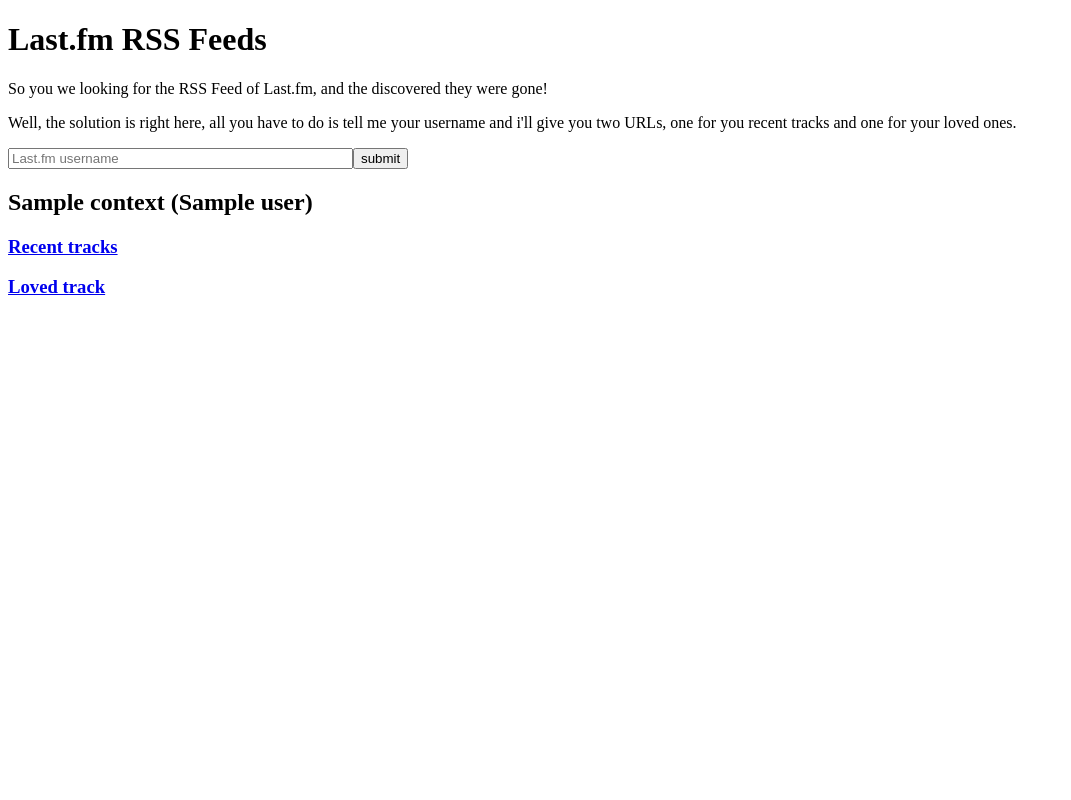
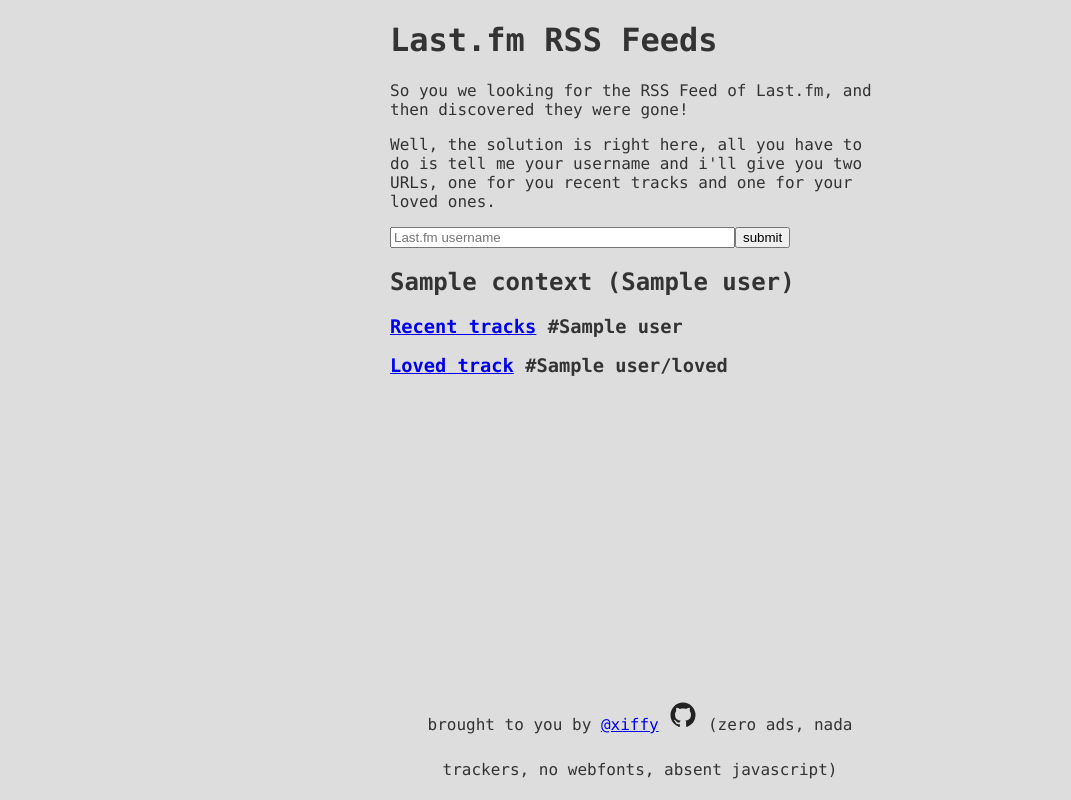
Before and after one commit to xiffy/lfm, a Flask app: template lfm/templates/home.html in a window 1280 px wide. Shown: the whole page, without its empty margins (0-1071 px from the left). Run offline with Flask 2, Linux system fonts and the light colour scheme; the template is opened without the code that fills it: most values are stand-ins (such as "Sample title", 1, 10 or a date in 2020).

Commit message:
Even wat styling op de htlm-pagina

```diff
--- /dev/null
+++ b/lfm/static/style.css
@@ -0,0 +1,24 @@
+body {
+    margin: 20px;
+    font-family: Consolas, "Courier New", monospace;
+    background-color: #ddd;
+    color: #333;
+    }
+
+.content {
+    max-width: 500px;
+    margin: 0 auto;
+}
+
+footer {
+    position: absolute;
+    bottom: 50px;
+    height: 50px;
+    text-align: center;
+    line-height: 45px;
+    max-width: 500px;
+}
+
+footer svg {
+    font-size: 30px;
+}
--- a/lfm/templates/home.html
+++ b/lfm/templates/home.html
@@ -3,18 +3,29 @@
 <head>
     <meta charset="UTF-8">
     <title>RSS Feeds for Last.fm</title>
+    <link rel="stylesheet" href="/static/style.css"/>
 </head>
-<body>
+<body class="content">
 <h1>Last.fm RSS Feeds</h1>
-<p>So you we looking for the RSS Feed of Last.fm, and the discovered they were gone!</p>
+<p>So you we looking for the RSS Feed of Last.fm, and then discovered they were gone!</p>
 <p>Well, the solution is right here, all you have to do is tell me your username and i'll give you two URLs, one for you recent tracks and one for your loved ones.</p>
 <form name="username" method="post">
     <input type="text" size="40" placeholder="Last.fm username" name="user" /><input type="submit" value="submit"/>
 </form>
 <h2>{{ context.title }} ({{ context.user }})</h2>
-<h3><a href="{{ base_url }}{{ context.user }}">Recent tracks</a></h3>
-<h3><a href="{{ base_url }}{{ context.user }}/loved">Loved track</a></h3>
+<h3><a href="{{ base_url }}{{ context.user }}">Recent tracks</a> {{ base_url }}{{ context.user }}</h3>
+<h3><a href="{{ base_url }}{{ context.user }}/loved">Loved track</a> {{ base_url }}{{ context.user }}/loved</h3>
 </p>
 
+<footer>
+    <span class="bye">brought to you by <a href="https://twitter.com/xiffy" class="meme">@xiffy</a>
+        <a href="https://github.com/xiffy/lfm" title="source on github">
+            <svg xmlns="http://www.w3.org/2000/svg"
+                 xmlns:xlink="http://www.w3.org/1999/xlink"
+                 aria-hidden="true" width="1em" height="1em"
+                 style="-ms-transform: rotate(360deg); -webkit-transform: rotate(360deg); transform: rotate(360deg);" preserveAspectRatio="xMidYMid meet" viewBox="0 0 24 24" class="simple-svg" data-icon="mdi-github-circle" data-inline="false">
+                <path d="M12 2A10 10 0 0 0 2 12c0 4.42 2.87 8.17 6.84 9.5c.5.08.66-.23.66-.5v-1.69c-2.77.6-3.36-1.34-3.36-1.34c-.46-1.16-1.11-1.47-1.11-1.47c-.91-.62.07-.6.07-.6c1 .07 1.53 1.03 1.53 1.03c.87 1.52 2.34 1.07 2.91.83c.09-.65.35-1.09.63-1.34c-2.22-.25-4.55-1.11-4.55-4.92c0-1.11.38-2 1.03-2.71c-.1-.25-.45-1.29.1-2.64c0 0 .84-.27 2.75 1.02c.79-.22 1.65-.33 2.5-.33c.85 0 1.71.11 2.5.33c1.91-1.29 2.75-1.02 2.75-1.02c.55 1.35.2 2.39.1 2.64c.65.71 1.03 1.6 1.03 2.71c0 3.82-2.34 4.66-4.57 4.91c.36.31.69.92.69 1.85V21c0 .27.16.59.67.5C19.14 20.16 22 16.42 22 12A10 10 0 0 0 12 2z" fill="#222"></path>
+            </svg></a>  (zero ads, nada trackers, no webfonts, absent javascript)</span>
+</footer>
 </body>
 </html>
```
